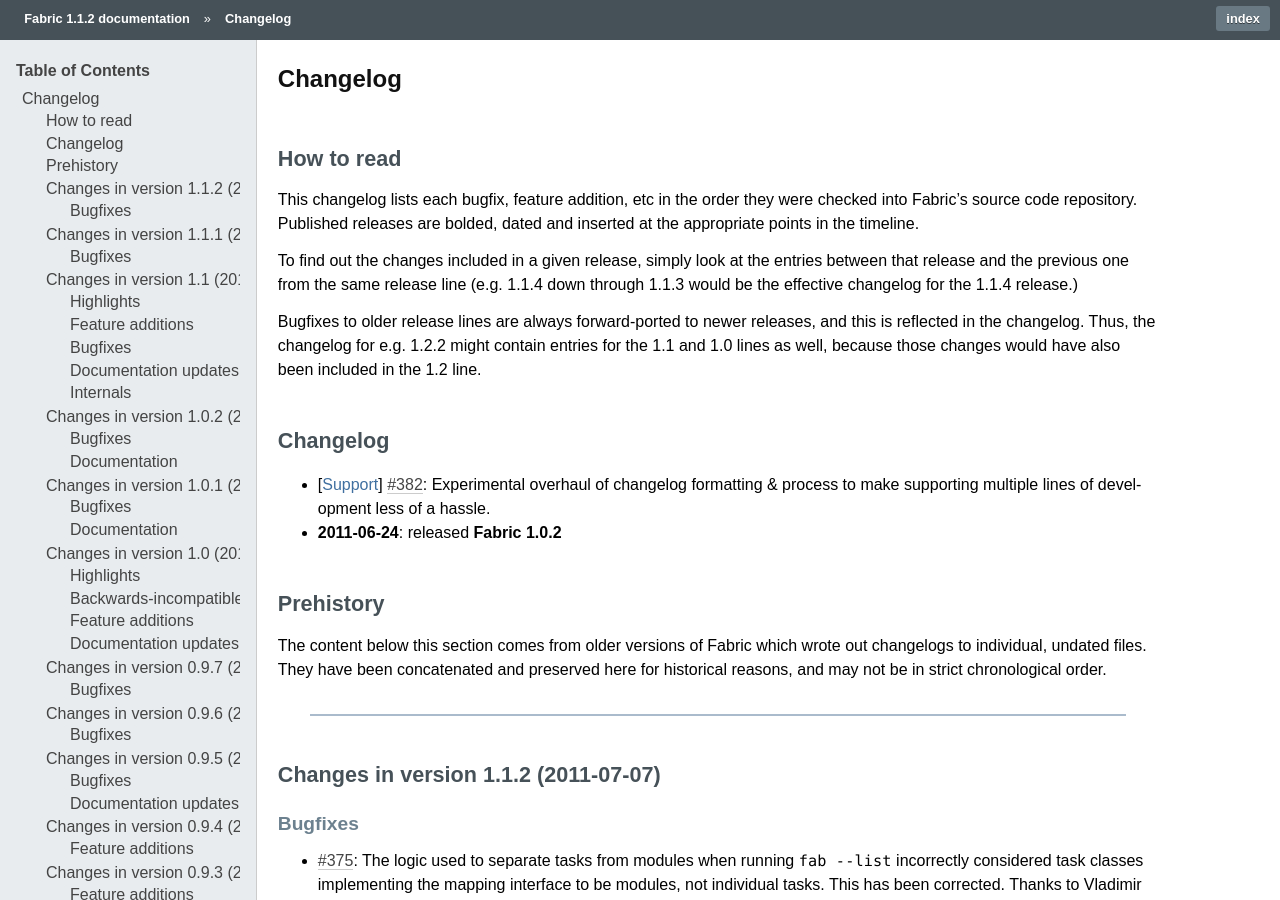
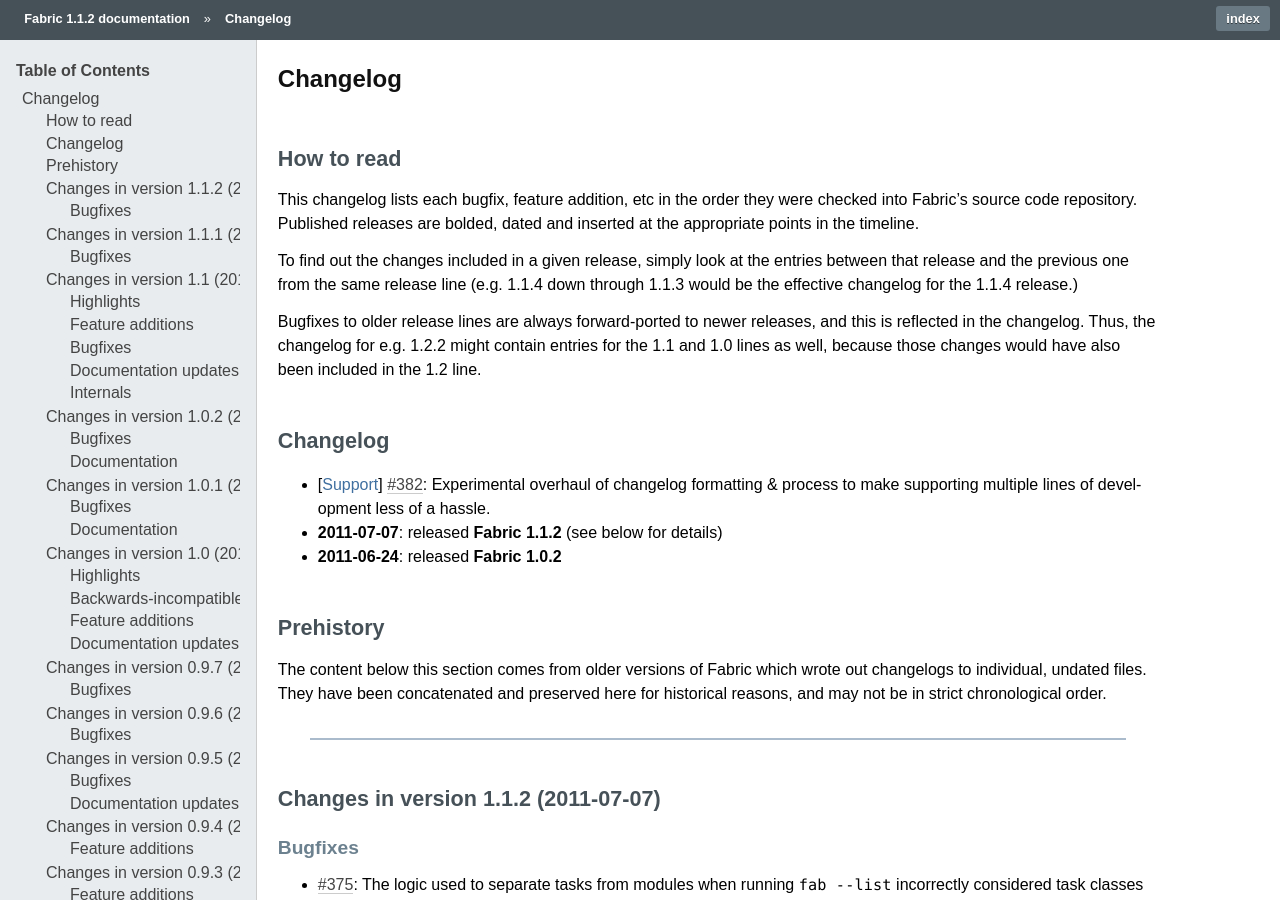
Before and after one commit to fabric/fabric, a Sphinx documentation site: the page built from docs/changelog.rst, in a window 1280 px wide and 900 px high. Built offline with Sphinx 7.4.7, drawn with Linux system fonts in a browser that asks for light colours; pages that are not in the unit, such as notebooks, are missing from menus.

Commit message:
Add most recent 1.1 release to its changelog

```diff
--- a/docs/changelog.rst
+++ b/docs/changelog.rst
@@ -26,6 +26,7 @@
 =========
 
 * :support:`382` Experimental overhaul of changelog formatting & process to make supporting multiple lines of development less of a hassle.
+* :release:`1.1.2 <2011-07-07>` (see below for details)
 * :release:`1.0.2 <2011-06-24>`
 
 
```
